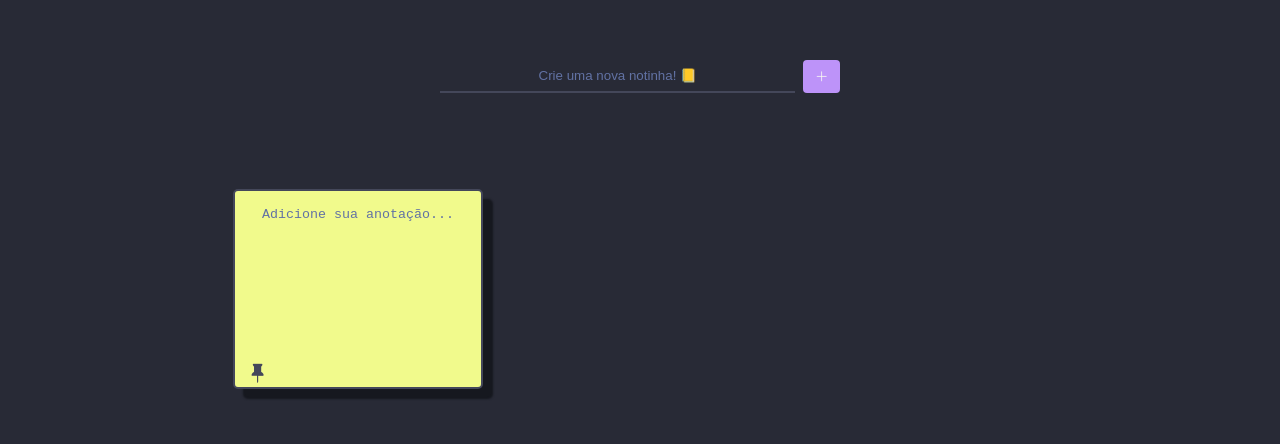
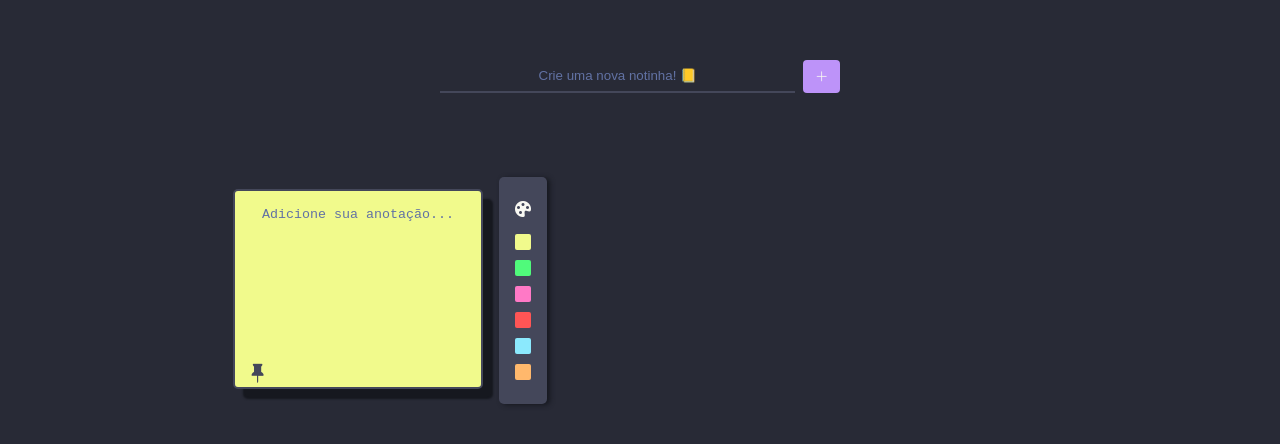
Before and after one commit to jonathanquirinocode/paper-note, a plain HTML site: page html/index.html in a window 1280 px wide. Both pictures are taken after a click on the button 821 px from the left and 150 px from the top of the page. Shown: the part 74-518 px from the top of the page. Drawn offline with nearby package versions, Linux system fonts and the light colour scheme; a web font is replaced by a local one.

Commit message:
opção de cores
menu das opções de cores para as notas

```diff
--- a/css/style.css
+++ b/css/style.css
@@ -207,6 +207,69 @@ header h1{
     color: #282a36;
 }
 
+.colors-options{
+    position: absolute;
+    background-color: #44475a;
+    top: -0.9rem;
+    left: 16.5rem;
+    padding: 1.5rem 1rem;
+    border-radius: 5px;
+    z-index: 9999;
+    box-shadow: 3px 1px 5px #16181f;
+}
+
+.colors-options li{
+    display: flex;
+    flex-direction: row;
+    align-items: center;
+    cursor: pointer;
+    margin-top: 10px
+}
+
+.colors-options li .color{
+    width: 1rem;
+    height: 1rem;
+    border-radius: 2px;
+    transition: 0.3s;
+}
+
+.colors-options li .color:hover{
+    box-shadow: -1px 1px 3px #16181f;
+}
+
+.colors-options .bi-palette-fill{
+    color: #f8f8f2;
+}
+
+.yellow .color{
+    margin-top: 5px;
+    background-color: #f1fa8c;
+}
+
+.green .color{
+    background-color: #50fa7b;
+}
+
+.pink .color{
+    background-color: #ff79c6;
+}
+
+.red .color{
+    background-color: #ff5555;
+}
+
+.cyan .color{
+    background-color: #8be9fd;
+}
+
+.orange .color{
+    background-color: #ffb86c;
+}
+
+.selected{
+    outline: 2px solid #6272a4;
+}
+
 @media (max-width: 450px){
     header {
         padding: 2rem 2rem;
--- a/html/index.html
+++ b/html/index.html
@@ -7,7 +7,7 @@
 
     <link rel="stylesheet" href="/css/style.css"/>
     <script src="/js/script.js" defer></script>
-    <script src="/js/changing-color.js" defer></script>
+    <!-- <script src="/js/changing-color.js" defer></script> -->
 
     <!-- Bootstrap icons -->
     <link rel="stylesheet"
@@ -40,7 +40,12 @@
         </button>
     </div>
     <div id="notes-container">
-
+        <div class="note fixed">
+            <textarea placeholder="Nota de teste"></textarea>
+            <i class="bi-pin-fill"></i>
+            <i class="bi bi-x-lg"></i>
+            <i class="bi bi-file-earmark-plus"></i>
+        </div>
     </div>
 </body>
 </html>
--- a/js/script.js
+++ b/js/script.js
@@ -90,7 +90,105 @@ function createNote(id, content, fixed){
 
     colorSelectIcon.classList.add(...["bi", "bi-three-dots"]);
 
+    //colors menu
+
     elementDiv.appendChild(colorSelectIcon);
+
+    const colorsOptions = document.createElement("ul");
+
+    colorsOptions.classList.add("colors-options");
+
+    elementDiv.appendChild(colorsOptions);
+
+    const paletteIcon = document.createElement("i");
+
+    paletteIcon.classList.add("bi", "bi-palette-fill");
+
+    colorsOptions.appendChild(paletteIcon);
+
+    //Yellow
+
+    const liYellow = document.createElement("li");
+
+    liYellow.classList.add("yellow");
+
+    colorsOptions.appendChild(liYellow);
+
+    const yellow = document.createElement("span");
+
+    yellow.classList.add("color");
+
+    liYellow.appendChild(yellow);
+
+    //Green
+
+    const liGreen = document.createElement("li")
+
+    liGreen.classList.add("green");
+
+    colorsOptions.appendChild(liGreen);
+
+    const green = document.createElement("span");
+
+    green.classList.add("color");
+
+    liGreen.appendChild(green);
+
+    //Pink
+
+    const liPink = document.createElement("li")
+
+    liPink.classList.add("pink");
+
+    colorsOptions.appendChild(liPink);
+
+    const pink = document.createElement("span");
+
+    pink.classList.add("color");
+
+    liPink.appendChild(pink);
+
+    //Red
+
+    const liRed = document.createElement("li")
+
+    liRed.classList.add("red");
+
+    colorsOptions.appendChild(liRed);
+
+    const red = document.createElement("span");
+
+    red.classList.add("color");
+
+    liRed.appendChild(red);
+
+    //Cyan
+
+    const liCyan = document.createElement("li")
+
+    liCyan.classList.add("cyan");
+
+    colorsOptions.appendChild(liCyan);
+
+    const cyan = document.createElement("span");
+
+    cyan.classList.add("color");
+
+    liCyan.appendChild(cyan);
+
+    //Orange
+
+    const liOrange = document.createElement("li")
+
+    liOrange.classList.add("orange");
+
+    colorsOptions.appendChild(liOrange);
+
+    const orange = document.createElement("span");
+
+    orange.classList.add("color");
+
+    liOrange.appendChild(orange);
 
     if(fixed){
         elementDiv.classList.add("fixed");
@@ -130,9 +228,7 @@ function createNote(id, content, fixed){
 
     function changeColor(id,elementDiv){
 
-        const note = getNotes().filter((note) => note.id !== id);
-
-        console.log(note);
+        getNotes().filter((note) => note.id !== id);
 
         elementDiv.style.backgroundColor = "#fff";
     };
```
